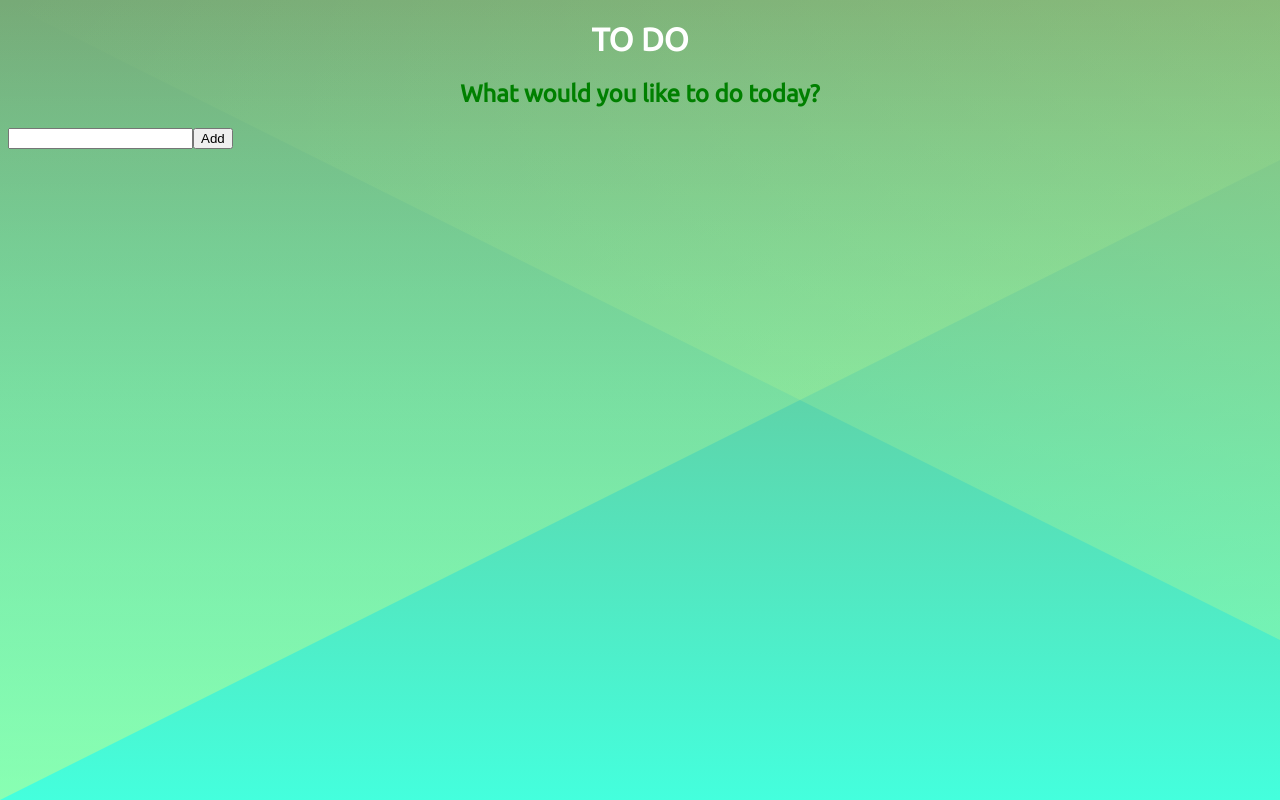
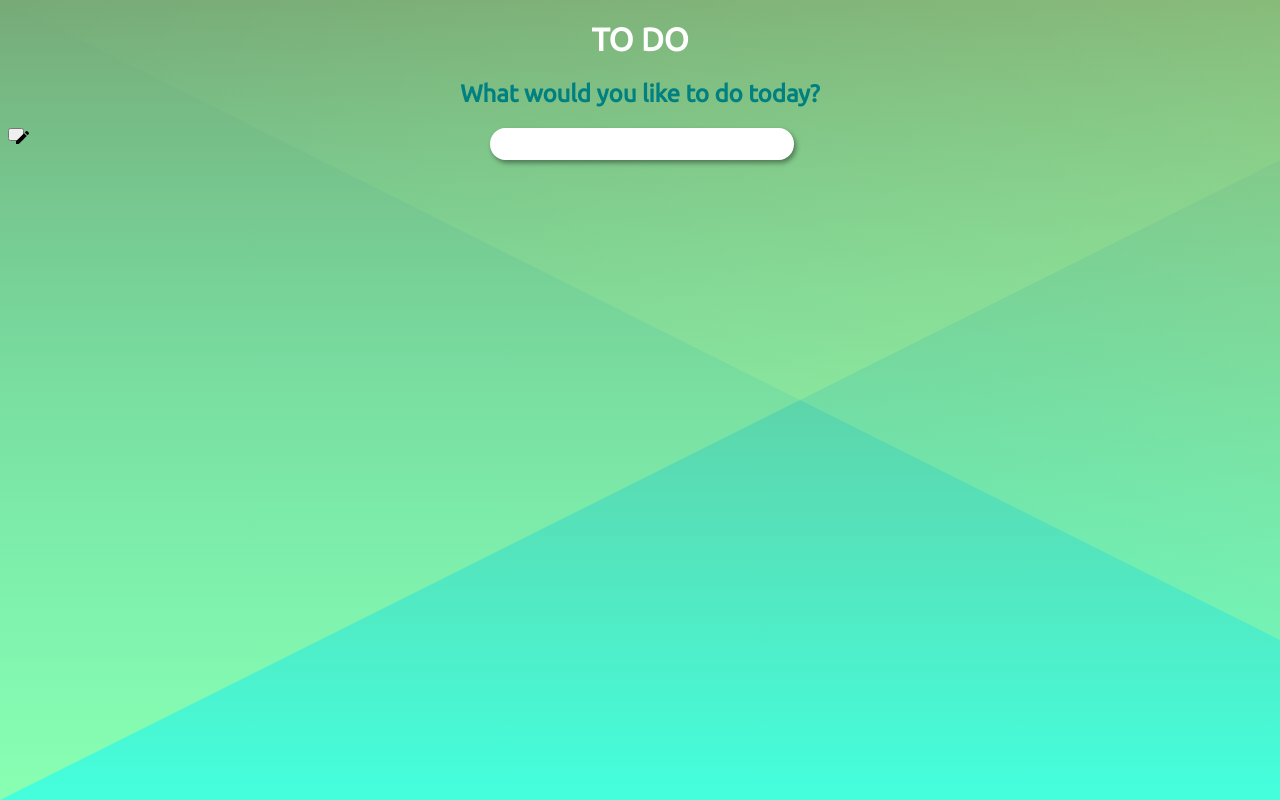
Before and after one commit to SteniTK/todo-react, a React (Create React App) app: page / in a window 1280 px wide. Built offline with nearby package versions, Linux system fonts and the light colour scheme.

Commit message:
Add button

```diff
--- a/src/App.css
+++ b/src/App.css
@@ -2,8 +2,29 @@ h1, h2 {
   text-align: center;
   font-family: 'Ubuntu';
   color : white;
+  font-weight: 800px;
 }
 
 h2 {
-  color : green;
+  color : teal;
 }
+
+.entry {
+  position: absolute;
+  left: 50%;
+  width : 300px;
+  height: 30px;
+  margin-left: -150px;
+  border-radius: 5%/50%;
+  border : none;
+  box-shadow: 2px 3px 5px rgb(0,0,0,0.4);
+}
+
+.entry:focus {
+  outline: none;
+}
+
+.submit-button, img{
+  width : 1em;
+  height: 1em;
+}
--- a/src/App.js
+++ b/src/App.js
@@ -5,8 +5,11 @@ function App() {
   return (
     <div className="App">
       <h1>TO DO</h1>
-      <h2> What would you like to do today? </h2>
-      <input type="text"></input><button>Add</button>
+      <h2>What would you like to do today?</h2>
+      <input type="text" className="entry"></input>
+      <button className="submit-button">
+        <img src={process.env.PUBLIC_URL + "edit.png"} alt="add-entry"></img>
+      </button>
       {/* list of todos */}
     </div>
   );
```
Also changed, not shown: public/edit.png.
